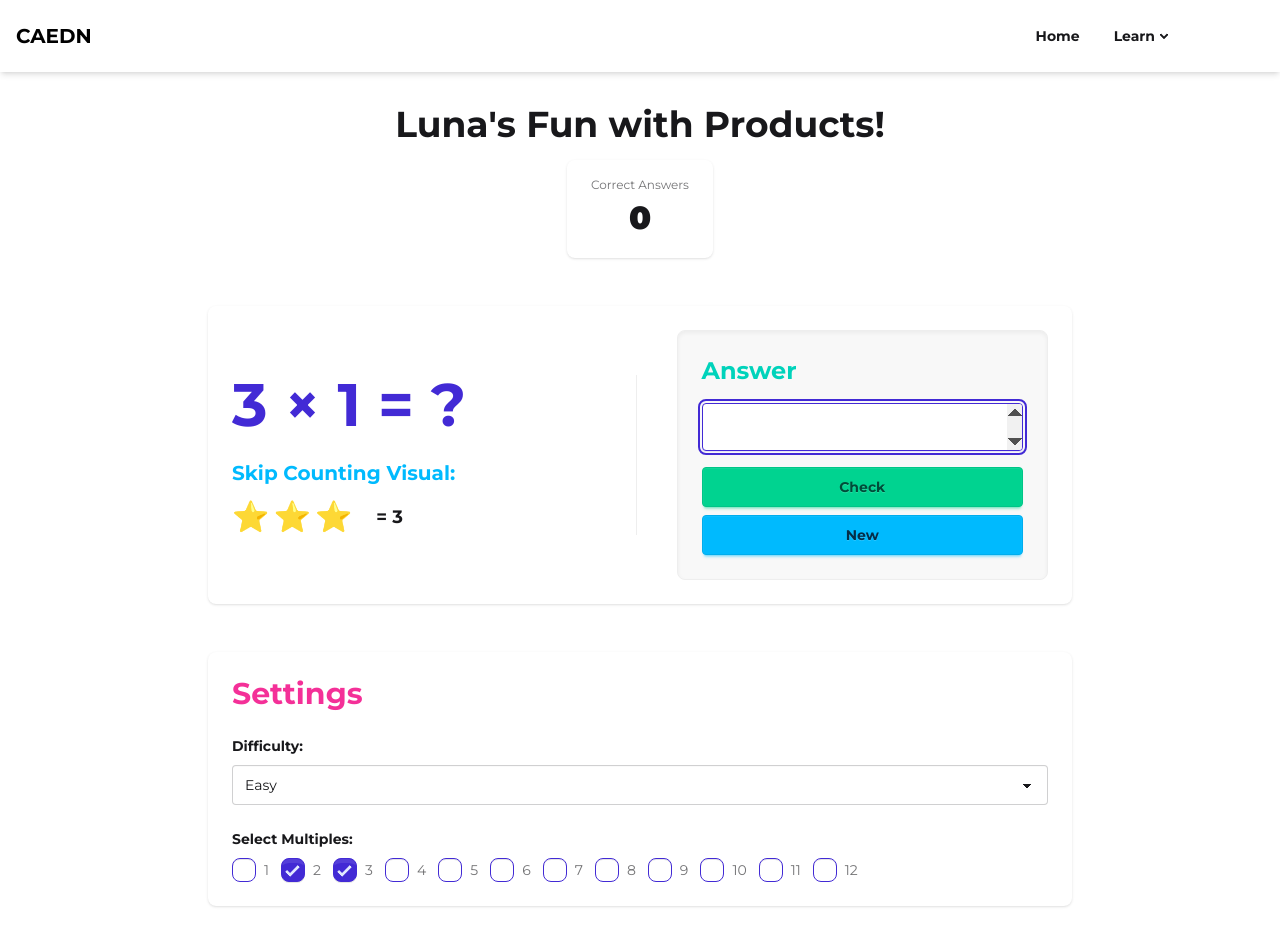
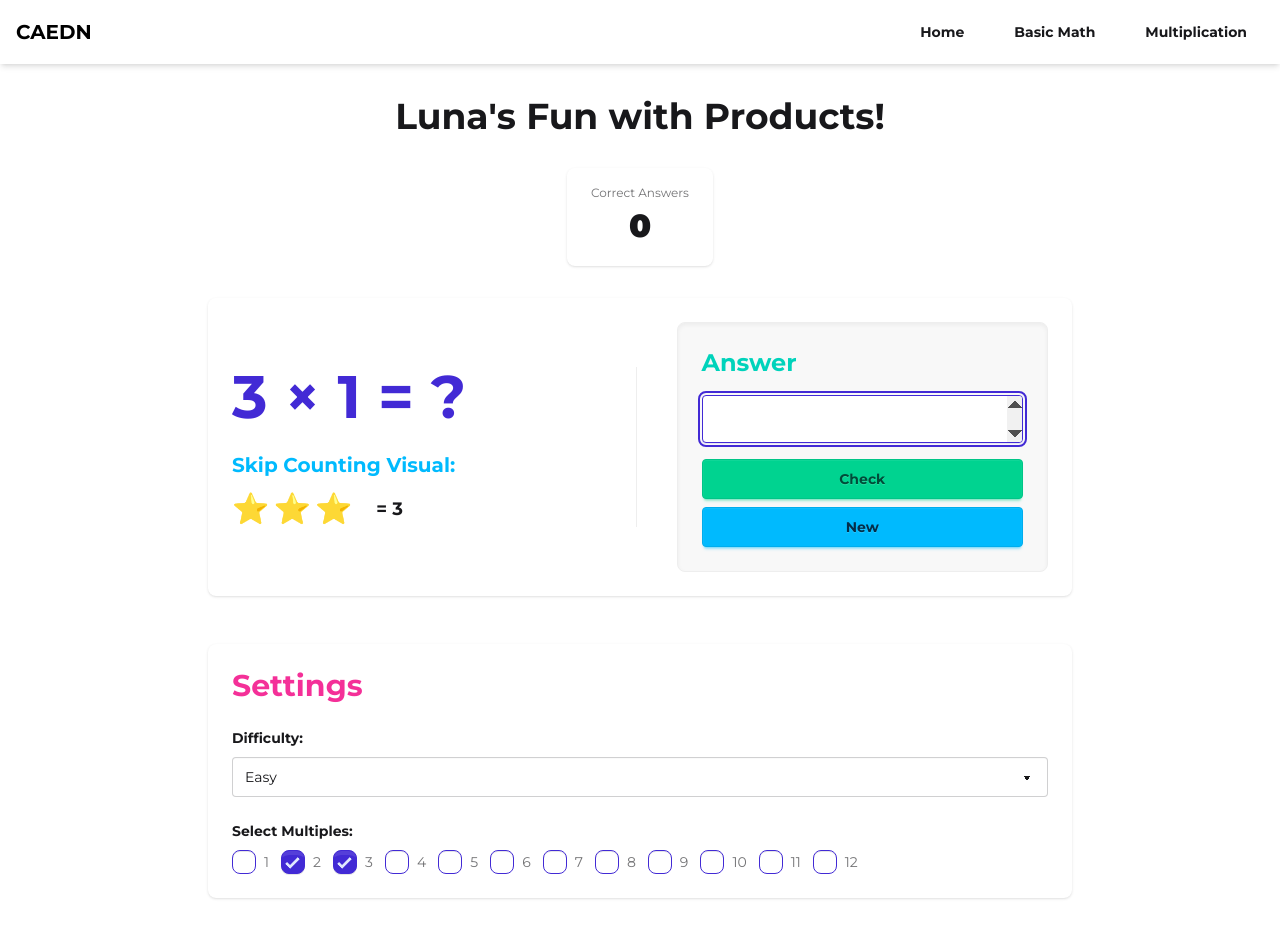
Before and after one commit to jcicaro/caedn-ts, a React (Vite) app: page /multiplication in a window 1280 px wide. Built offline with nearby package versions, Linux system fonts and the light colour scheme.

Commit message:
fix styles

```diff
--- a/src/components/Navbar.tsx
+++ b/src/components/Navbar.tsx
@@ -10,14 +10,14 @@ export default function Navbar() {
       </div>
 
 
-      {/* <div className="flex-none hidden md:flex space-x-4">
+      <div className="flex-none hidden md:flex space-x-4">
         <Link to="/" className="btn btn-ghost">Home</Link>
         <Link to="/basicmath" className="btn btn-ghost">Basic Math</Link>
         <Link to="/multiplication" className="btn btn-ghost">Multiplication</Link>
-      </div> */}
+      </div>
 
 
-      <div className="flex-none">
+      {/* <div className="flex-none">
         <ul className="menu menu-horizontal px-20">
           <li><Link to="/" className="btn btn-ghost">Home</Link></li>
           <li>
@@ -34,7 +34,7 @@ export default function Navbar() {
             </details>
           </li>
         </ul>
-      </div>
+      </div> */}
 
 
 
--- a/src/pages/Multiplication.tsx
+++ b/src/pages/Multiplication.tsx
@@ -106,13 +106,13 @@ export default function Multiplication() {
   };
 
   return (
-    <section className="hero min-h-screen">
-      <div className="hero-content flex-col w-full max-w-4xl px-4">
+    <section className="hero">
+      <div className="hero-content flex-col w-full max-w-4xl">
         <h1 className="text-4xl font-bold text-center">
           Luna's Fun with Products!
         </h1>
 
-        <div className="stats stats-vertical md:stats-horizontal shadow mb-8">
+        <div className="stats stats-vertical md:stats-horizontal shadow my-4">
           <div className="stat text-center">
             <div className="stat-title">Correct Answers</div>
             <div className="stat-value">{score}</div>
```
